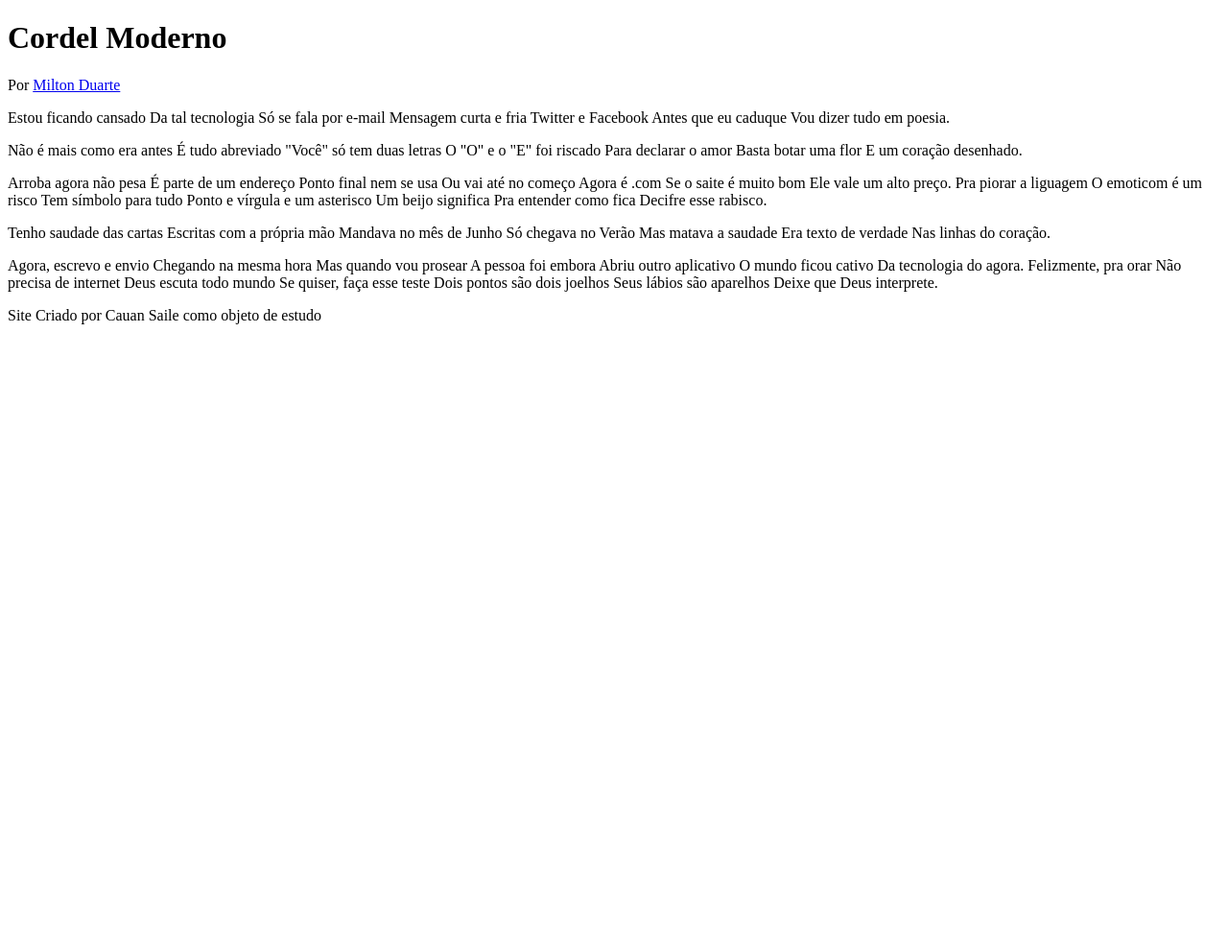
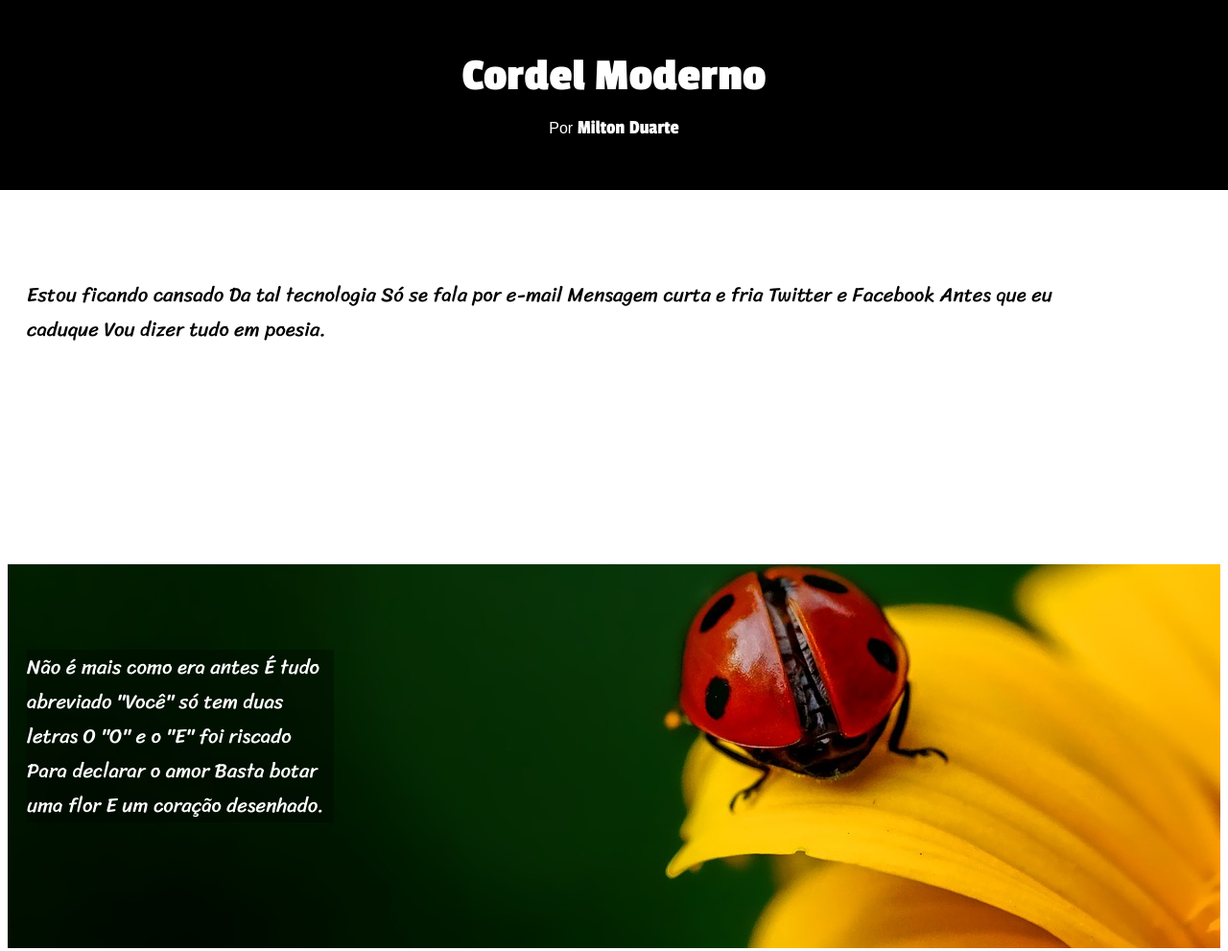
Before and after one commit to cauansaile/desafio5, a plain HTML site: page index.html in a window 1280 px wide. Shown: the top 991 px of the page at 96% size. Before the commit the page ends 800 px from the top, so only its background shows below. Drawn offline with Linux system fonts and the light colour scheme.

Commit message:
finalizei o projeto

```diff
--- a/css/style.css
+++ b/css/style.css
@@ -1 +1,166 @@
 @charset "UTF-8";
+@import url('https://fonts.googleapis.com/css2?family=Bebas+Neue&family=Passion+One:wght@400;700;900&family=Work+Sans:ital,wght@0,100..900;1,100..900&display=swap');
+@import url('https://fonts.googleapis.com/css2?family=Bebas+Neue&family=Passion+One:wght@400;700;900&family=Sriracha&family=Work+Sans:ital,wght@0,100..900;1,100..900&display=swap');
+
+:root{
+    --fonte-titulo: 'Passion One', arial, helvetica, sans-serif;
+    --fonte-texto: 'Sriracha', cursive;
+}
+body{
+    font-family: Arial, Helvetica, sans-serif;
+}
+
+header{
+    background-color: black;
+    height: 200px;
+   margin: -10px -10px
+}
+
+header h1{
+    font-family: var(--fonte-titulo);
+    font-weight: bold;
+    font-size: 3em;
+    color : white;
+    margin: -10px;
+    margin: auto;
+    text-align: center;
+    padding-top: 55px;
+}
+
+header p{
+    color: white;
+    text-align: center;
+}
+
+header a{
+    color: white;
+    text-decoration: none;
+    font-family: var(--fonte-titulo);
+    font-weight: lighter;
+    font-size: 1.3em;
+
+}
+
+header a:hover{
+    text-decoration: underline;
+
+}
+
+#texto1{
+    height: 400px;
+    position: relative;
+}
+
+#texto1 p{
+    font-family: var(--fonte-texto);
+    text-align: left;
+    font-size: 1.3em;
+    position: absolute;
+    top: 20%;
+    padding-right: 100px;
+    margin-left: 20px;
+
+}
+
+#texto2{
+    background: white url(../imagens/background001.jpg) center center no-repeat fixed;
+    height: 400px;
+    position: relative;
+}
+
+
+
+#box1 p{
+    font-family: var(--fonte-texto);
+    text-align: left;
+    font-size: 1.3em;
+    position: absolute;
+    top: 17%;
+    color: white;
+    background: rgba(0, 0, 0, 0.312);
+    width: 320px;
+    margin-left: 20px;
+
+
+}
+
+#texto3{
+    height: 600px;
+
+}
+
+#p1{
+    font-family: var(--fonte-texto);
+    font-size: 1.3em;
+    padding-right: 100px;
+    margin-left: 20px;
+    padding-top: 40px;
+}
+
+#p2{
+    font-family: var(--fonte-texto);
+    font-size: 1.3em;
+    padding-right: 100px;
+    margin-left: 20px;
+
+}
+
+
+#texto4{
+    background: white url(../imagens/background002.jpg) center bottom no-repeat fixed;
+    height: 400px;
+    position: relative;
+}
+
+
+
+#box2 p{
+    font-family: var(--fonte-texto);
+    text-align: left;
+    font-size: 1.3em;
+    position: absolute;
+    top: 17%;
+    color: white;
+    background: rgba(0, 0, 0, 0.312);
+    width: 320px;
+    margin-left: 20px;
+
+
+}
+
+#texto5{
+    height: 600px;
+
+}
+
+
+#texto6{
+    font-family: var(--fonte-texto);
+    font-size: 1.3em;
+    padding-right: 100px;
+    margin-left: 20px;
+    padding-top: 40px;
+}
+
+#texto7{
+    font-family: var(--fonte-texto);
+    font-size: 1.3em;
+    padding-right: 100px;
+    margin-left: 20px;
+
+}
+
+
+
+footer{
+    background: black;
+    margin: -10px;
+
+}
+
+footer p{
+    color: white;
+    text-align: center;
+    margin: 0px;
+
+}
--- a/index.html
+++ b/index.html
@@ -25,6 +25,7 @@
 
         </div>
         <div id="texto2">
+            <div id="box1">
                 <p>Não é mais como era antes
                     É tudo abreviado
                     "Você" só tem duas letras
@@ -33,17 +34,20 @@
                     Basta botar uma flor
                     E um coração desenhado.
                 </p>
+            </div>
 
         </div>
         <div id="texto3">
-            <p>Arroba agora não pesa
+            <p id="p1">Arroba agora não pesa
                 É parte de um endereço
                 Ponto final nem se usa
                 Ou vai até no começo
                 Agora é .com
                 Se o saite é muito bom
                 Ele vale um alto preço.
+            </p>
 
+                <p id="p2">
                     Pra piorar a liguagem
                     O emoticom é um risco
                     Tem símbolo para tudo
@@ -53,9 +57,12 @@
                     Decifre esse rabisco.
                 </p>
 
+
+
         </div>
         <div id="texto4">
 
+            <div id="box2">
                 <p>Tenho saudade das cartas
                     Escritas com a própria mão
                     Mandava no mês de Junho
@@ -65,16 +72,19 @@
                     Nas linhas do coração.
                 </p>
             </div>
+        </div>
         <div id="texto5">
 
-            <p>Agora, escrevo e envio
+            <p id="texto6">Agora, escrevo e envio
                 Chegando na mesma hora
                 Mas quando vou prosear
                 A pessoa foi embora
                 Abriu outro aplicativo
                 O mundo ficou cativo
                 Da tecnologia do agora.
+            </p>
 
+                <p id="texto7">
                     Felizmente, pra orar
                     Não precisa de internet
                     Deus escuta todo mundo
@@ -83,6 +93,7 @@
                     Seus lábios são aparelhos
                     Deixe que Deus interprete.
                 </p>
+
         </div>
 
     </main>
```
Lines whose indentation alone changed are shown as unchanged.
